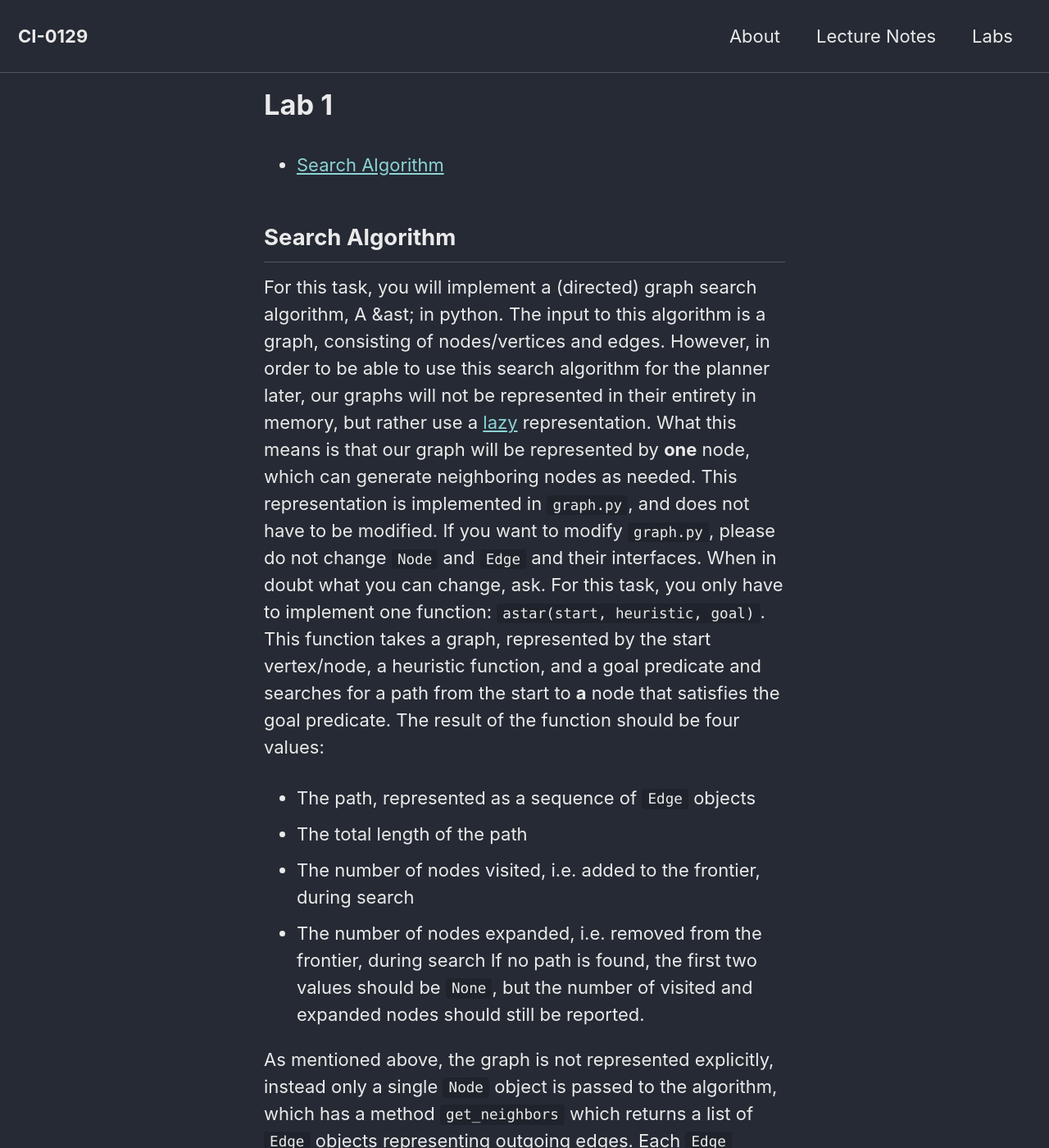
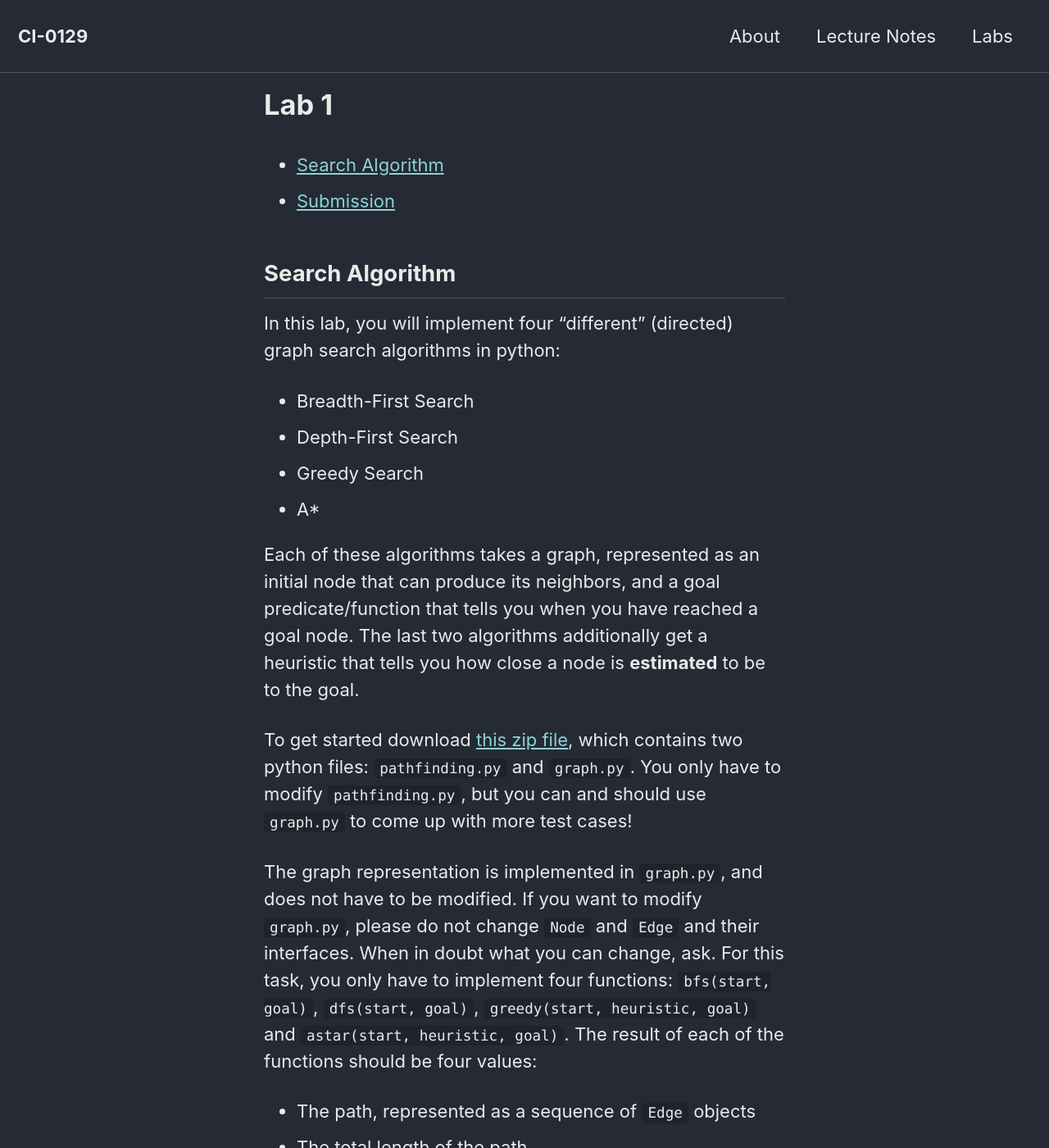
Before and after one commit to yawgmoth/CI-0129, a Jekyll site: the page built from _pages/lab1.md, in a window 1280 px wide and 1400 px high. Shown: the whole window at 82% size. Built offline with Jekyll 4.4.1, drawn with Linux system fonts in a browser that asks for light colours; cached includes are drawn as plain includes; nearby versions of some CDN libraries; some of the changed text lies outside the part shown.

Commit message:
update lab description, fix some links

```diff
--- a/_pages/lab1.md
+++ b/_pages/lab1.md
@@ -13,25 +13,49 @@ categories: []
 
 ## Search Algorithm
 
-For this task, you will implement a (directed) graph search algorithm, A &ast; in python. The input to this algorithm is a graph, consisting of nodes/vertices and edges. However, in order to be able to use this search
-algorithm for the planner later, our graphs will not be represented in their entirety in memory, but rather use a [lazy](https://en.wikipedia.org/wiki/Lazy_evaluation) representation. What this means is that our graph
-will be represented by **one** node, which can generate neighboring nodes as needed. This representation is implemented in `graph.py`, and does not have to be modified. If you want to modify `graph.py`, please do not
-change `Node` and `Edge` and their interfaces. When in doubt what you can change, ask. For this task, you only have to implement one function: `astar(start, heuristic, goal)`. This function takes a graph, represented
-by the start vertex/node, a heuristic function, and a goal predicate and searches for a path from the start to **a** node that satisfies the goal predicate. The result of the function should be four values:
+In this lab, you will implement four "different" (directed) graph search algorithms in python:
+ - Breadth-First Search
+ - Depth-First Search
+ - Greedy Search
+ - A*
+
+Each of these algorithms takes a graph, represented as an initial node that can produce its neighbors, and a goal predicate/function that tells you when you have reached a goal node. The last two algorithms additionally
+get a heuristic that tells you how close a node is **estimated** to be to the goal.
+
+To get started download [this zip file](/CI-0129/assets/pathfinding.zip), which contains two python files: `pathfinding.py` and `graph.py`. You only have to modify `pathfinding.py`, but you can and should
+use `graph.py` to come up with more test cases!
+
+The graph representation is implemented in `graph.py`, and does not have to be modified. If you want to modify `graph.py`, please do not
+change `Node` and `Edge` and their interfaces. When in doubt what you can change, ask. For this task, you only have to implement four functions: `bfs(start, goal)`, `dfs(start, goal)`, `greedy(start, heuristic, goal)`
+and `astar(start, heuristic, goal)`.
+The result of each of the functions should be four values:
    - The path, represented as a sequence of `Edge` objects
    - The total length of the path
    - The number of nodes visited, i.e. added to the frontier, during search
    - The number of nodes expanded, i.e. removed from the frontier, during search
 If no path is found, the first two values should be `None`, but the number of visited and expanded nodes should still be reported.
 
+Note that all four functions have the same basic structure, and only differ in how they select which node to expand next, i.e. which data structure they use for the frontier. You could implement a base `search` function
+and pass it the appropriate data structure to get each of the four algorithms, or you can implement them individually.
+
 As mentioned above, the graph is not represented explicitly, instead only a single `Node` object is passed to the algorithm, which has a method `get_neighbors` which returns a list of `Edge` objects representing
 outgoing edges. Each `Edge` object stores its target, the cost to use the edge, and its name (used for printing the path). The target is another `Node` object, which can then in turn be asked for its own neighbors,
-and so on. Note that to simplify development, nodes do not need to be cached between calls, and are instead identified by a unique id, which can be obtained from the `get_id` method. `graph.py` shows how this representation
-can be used to represent finite and infinite graphs.
+and so on. Note that to simplify development, nodes do not need to be cached between calls, and are instead identified by a unique id, which can be obtained from the `get_id` method. `graph.py` shows how this
+representation can be used to represent finite and infinite graphs.
 
-Mandatory function in `pathfinding.py`, following the API described there:
+Mandatory function in `pathfinding.py`, following the API described there (and above):
+   - `bfs`
+   - `dfs`
+   - `greedy`
    - `astar`
 
 Do **not** remove or change the `default_heuristic` in `pathfinding.py`.
 
-**Note:** The comment for `get_neighbors` in `graph.py` used to incorrectly state that its return value was a list of 3-tuples. In fact the return value is a list of `Edge` object, each of which contains three attributes. This has been corrected in the framework on 7/9/2019. This was only a change in documentation, the actual functionality was unaffected by this change.
+In your report, note how the different algorithms perform on the given examples. Which visits/expands the least nodes, which one finds the shortest path? Come up with **at least** one graph of your own and test the four
+algorithms on it. Try to define a reasonable heuristic, and see how it affects performance (use the `run_all` function, which will run greedy search and A* with the default heuristic as well as with the provided heuristic).
+
+## Submission
+
+Send the finished code (all python files you have!), and your report pdf in a zip file by email to me and Christian ([markus.eger.ucr@gmail.com](mailto:markus.eger.ucr@gmail.com),
+[aiexistencialrisk@gmail.com](mailto:aiexistencialrisk@gmail.com)). Use `[CI-0129]Lab 1, carn&eacute; 1 carn&eacute; 2` as the subject line. Do not forget to put the names and
+carn&eacute;'s of both team members in the report as well!
```
Also changed, not shown: _pages/class3.md (+1 -1 lines), _pages/lecture3.html (+0 -11 lines).
